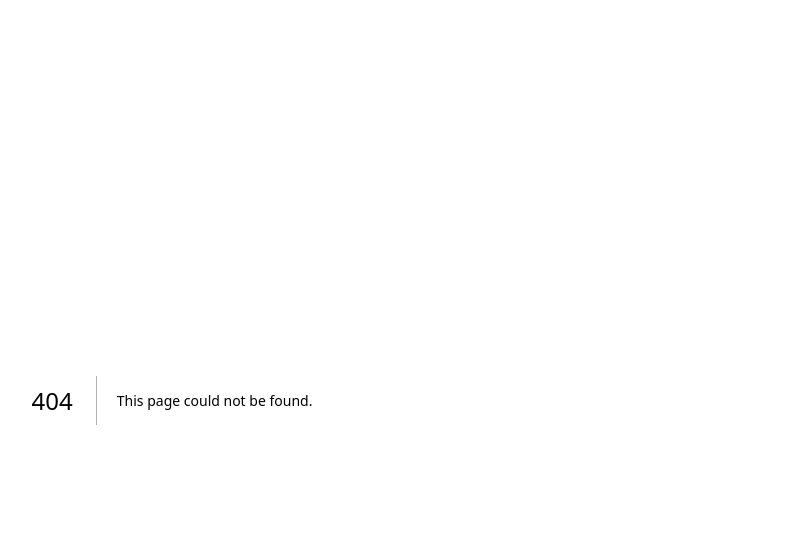
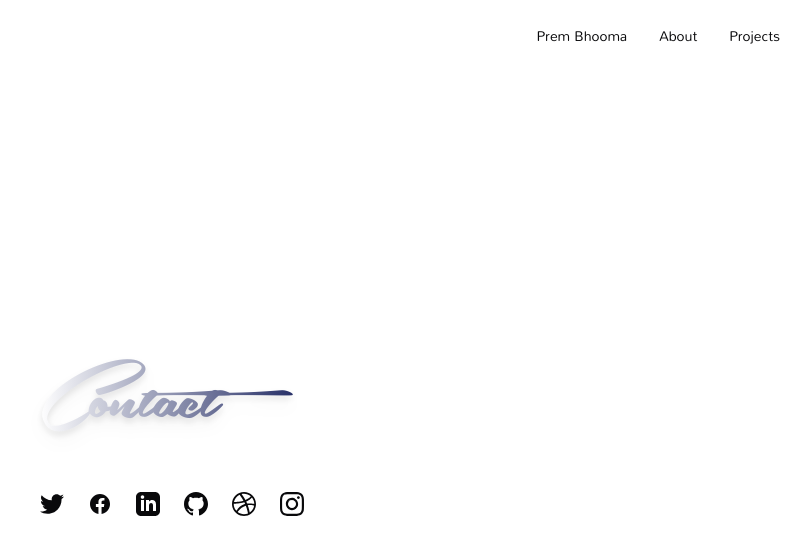
Before and after one commit to PremBhooma/portfolio, a Next.js app: page /contact in a window 1280 px wide. Before the commit this address had no page. Shown: the top 554 px of the page, without its empty margins (468-1279 px from the left). Built offline with nearby package versions, Linux system fonts and the light colour scheme.

Commit message:
"Refactor Home page component, remove old Home component, and update Navigation component"

```diff
--- /dev/null
+++ b/src/app/about/page.js
@@ -0,0 +1,27 @@
+"use client";
+
+import Link from "next/link";
+import Particles from "../../components/ui/particles";
+import { FadeText } from "../../components/ui/fade-text";
+import Footer from "../../components/Footer";
+import Navigation from "@/components/Navigation";
+
+export default function AboutPage() {
+  return (
+    <>
+      <div className="flex flex-col h-screen">
+        <Navigation />
+        <div className="flex-1 flex justify-center items-center">
+          <Particles className="absolute inset-0" quantity={100} ease={80} refresh />
+
+          <div className="mx-auto max-w-4xl px-6 lg:px-8">
+            <h1 className="lg:text-8xl text-6xl font-bold tracking-tight font-sounthernAire mb-8 bg-clip-text text-transparent bg-gradient-to-r from-[#fff] to-[#1E2761] drop-shadow-lg">About</h1>
+
+            <div className="space-y-6 text-sm lg:text-lg font-nunitoLight drop-shadow"></div>
+            <Footer />
+          </div>
+        </div>
+      </div>
+    </>
+  );
+}
--- /dev/null
+++ b/src/app/contact/page.js
@@ -0,0 +1,27 @@
+"use client";
+
+import Link from "next/link";
+import Particles from "../../components/ui/particles";
+import { FadeText } from "../../components/ui/fade-text";
+import Footer from "../../components/Footer";
+import Navigation from "@/components/Navigation";
+
+export default function ContactPage() {
+  return (
+    <>
+      <div className="flex flex-col h-screen">
+        <Navigation />
+        <div className="flex-1 flex justify-center items-center">
+          <Particles className="absolute inset-0" quantity={100} ease={80} refresh />
+
+          <div className="mx-auto max-w-4xl px-6 lg:px-8">
+            <h1 className="lg:text-8xl text-6xl font-bold tracking-tight font-sounthernAire mb-8 bg-clip-text text-transparent bg-gradient-to-r from-[#fff] to-[#1E2761] drop-shadow-lg">Contact</h1>
+
+            <div className="space-y-6 text-sm lg:text-lg font-nunitoLight drop-shadow"></div>
+            <Footer />
+          </div>
+        </div>
+      </div>
+    </>
+  );
+}
--- a/src/components/Home.jsx
+++ b/src/app/home/page.js
@@ -1,9 +1,9 @@
 "use client";
 
 import Link from "next/link";
-import Particles from "./ui/particles";
-import { FadeText } from "./ui/fade-text";
-import Footer from "./Footer";
+import Particles from "../../components/ui/particles";
+import { FadeText } from "../../components/ui/fade-text";
+import Footer from "../../components/Footer";
 
 export default function HomePage() {
   return (
@@ -11,15 +11,15 @@ export default function HomePage() {
       <Particles className="absolute inset-0" quantity={100} ease={80} refresh />
 
       <div className="mx-auto max-w-4xl px-6 lg:px-8">
-        {/* <h1 className="lg:text-8xl text-6xl font-bold tracking-tight font-sounthernAire mb-8 bg-clip-text text-transparent bg-gradient-to-r from-[#fff] to-[#1E2761] drop-shadow-lg">Prem Bhooma</h1> */}
-        <FadeText
+        <h1 className="lg:text-8xl text-6xl font-bold tracking-tight font-sounthernAire mb-8 bg-clip-text text-transparent bg-gradient-to-r from-[#fff] to-[#1E2761] drop-shadow-lg">Prem Bhooma</h1>
+        {/* <FadeText
           className="lg:text-8xl text-6xl font-bold tracking-tight font-sounthernAire mb-8 bg-clip-text text-transparent bg-gradient-to-r from-[#fff] to-[#1E2761] drop-shadow-lg"
           direction="up"
           framerProps={{
             show: { transition: { delay: 0.5 } },
           }}
           text="Prem Bhooma"
-        />
+        /> */}
 
         <div className="space-y-6 text-sm lg:text-lg font-nunitoLight drop-shadow">
           <p>
--- a/src/app/page.js
+++ b/src/app/page.js
@@ -1,7 +1,7 @@
 import Footer from "@/components/Footer";
-import HomePage from "@/components/Home";
 import Navigation from "@/components/Navigation";
 import ThemeMode from "@/components/theme-mode";
+import HomePage from "./home/page";
 
 export default function Home() {
   return (
--- /dev/null
+++ b/src/app/projects/page.js
@@ -0,0 +1,27 @@
+"use client";
+
+import Link from "next/link";
+import Particles from "../../components/ui/particles";
+import { FadeText } from "../../components/ui/fade-text";
+import Footer from "../../components/Footer";
+import Navigation from "@/components/Navigation";
+
+export default function ProjectsPage() {
+  return (
+    <>
+      <div className="flex flex-col h-screen">
+        <Navigation />
+        <div className="flex-1 flex justify-center items-center">
+          <Particles className="absolute inset-0" quantity={100} ease={80} refresh />
+
+          <div className="mx-auto max-w-4xl px-6 lg:px-8">
+            <h1 className="lg:text-8xl text-6xl font-bold tracking-tight font-sounthernAire mb-8 bg-clip-text text-transparent bg-gradient-to-r from-[#fff] to-[#1E2761] drop-shadow-lg">Projects</h1>
+
+            <div className="space-y-6 text-sm lg:text-lg font-nunitoLight drop-shadow"></div>
+            <Footer />
+          </div>
+        </div>
+      </div>
+    </>
+  );
+}
--- a/src/components/Navigation.jsx
+++ b/src/components/Navigation.jsx
@@ -1,23 +1,36 @@
+"use client";
+
 import Link from "next/link";
+import { usePathname } from "next/navigation";
 import React from "react";
 
 export default function Navigation() {
+  const path = usePathname();
+  console.log("Path:", path);
+
   const navigation = [
-    { name: "About", href: "#" },
-    { name: "Projects", href: "#" },
-    { name: "Contact", href: "#" },
+    { name: "Prem Bhooma", href: "/" },
+    { name: "About", href: "/about" },
+    { name: "Projects", href: "/projects" },
+    { name: "Contact", href: "/contact" },
   ];
+
+  // Filter navigation items based on the current path
+  const filteredNavigation = navigation.filter((link) => {
+    // Only hide the link if the path exactly matches the href
+    return path !== link.href;
+  });
+
   return (
     <header className="relative z-10">
       <nav className="mx-auto max-w-7xl px-6 lg:px-8" aria-label="Top">
         <div className="flex w-full items-center justify-end py-6">
           <div className="ml-10 space-x-8">
-            {navigation?.map((link) => (
+            {filteredNavigation.map((link) => (
               <Link key={link.name} href={link.href} className="text-sm font-nunitoLight font-medium">
                 {link.name}
               </Link>
             ))}
-            {/* <ThemeMode /> */}
           </div>
         </div>
       </nav>
```
